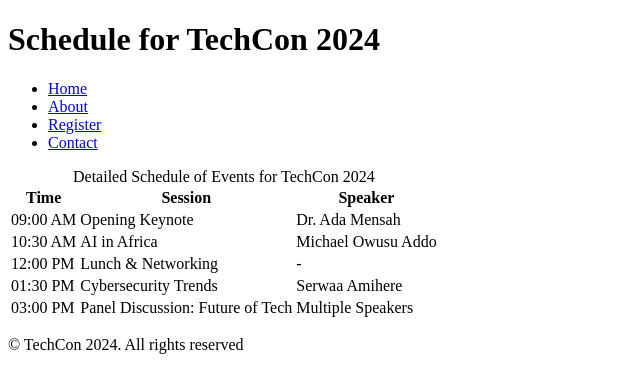
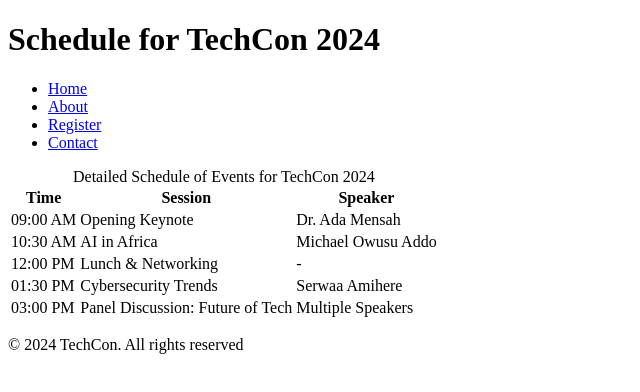
Before and after one commit to BenArthur01/TechCon_HTML, a plain HTML site: page techcon_website/schedule.html in a window 1280 px wide. Shown: the full height of the page, 0-640 px from the left. Drawn offline with Linux system fonts and the light colour scheme.

Commit message:
Fix: the footer section of the schedule page

```diff
--- a/techcon_website/schedule.html
+++ b/techcon_website/schedule.html
@@ -57,7 +57,7 @@
         </table>
     </main>
     <footer>
-        <p>&copy; TechCon 2024. All rights reserved</p>
+        <p>&copy; 2024 TechCon. All rights reserved</p>
     </footer>
 </body>
 </html>
```
